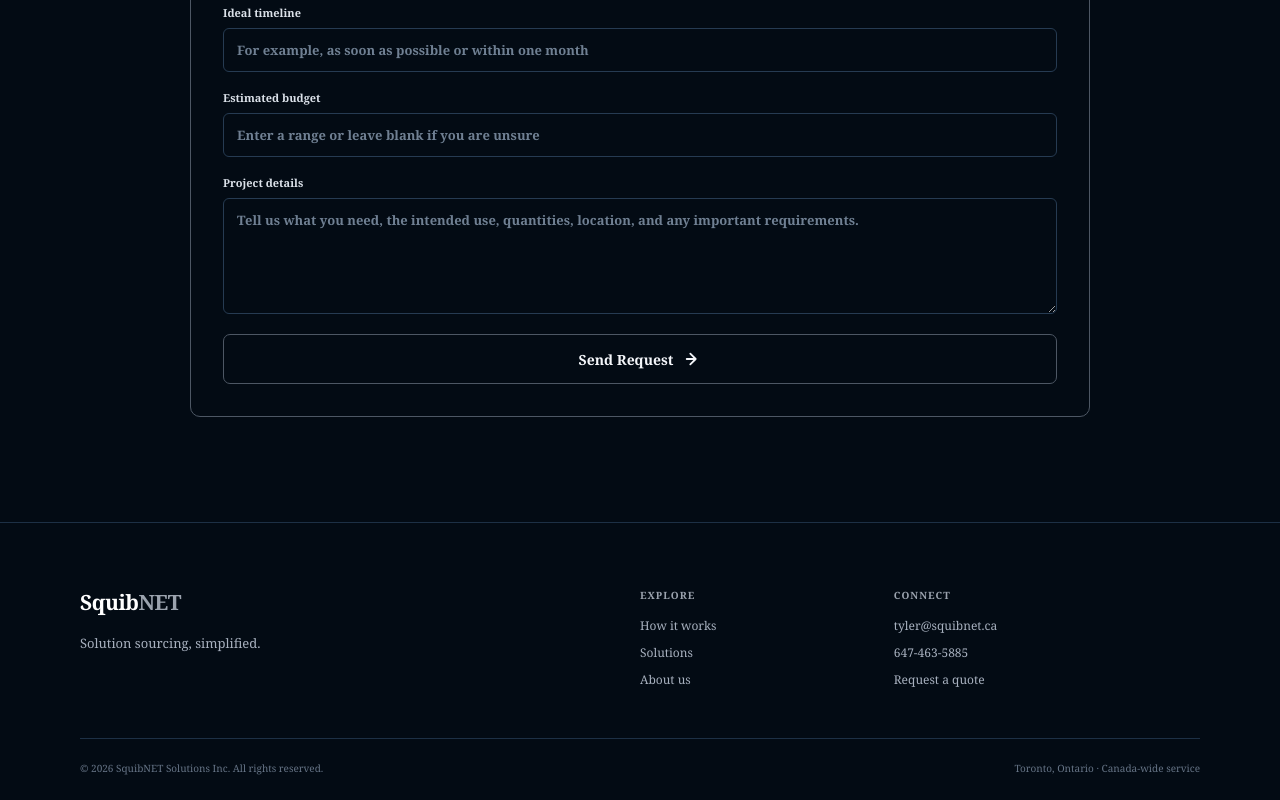
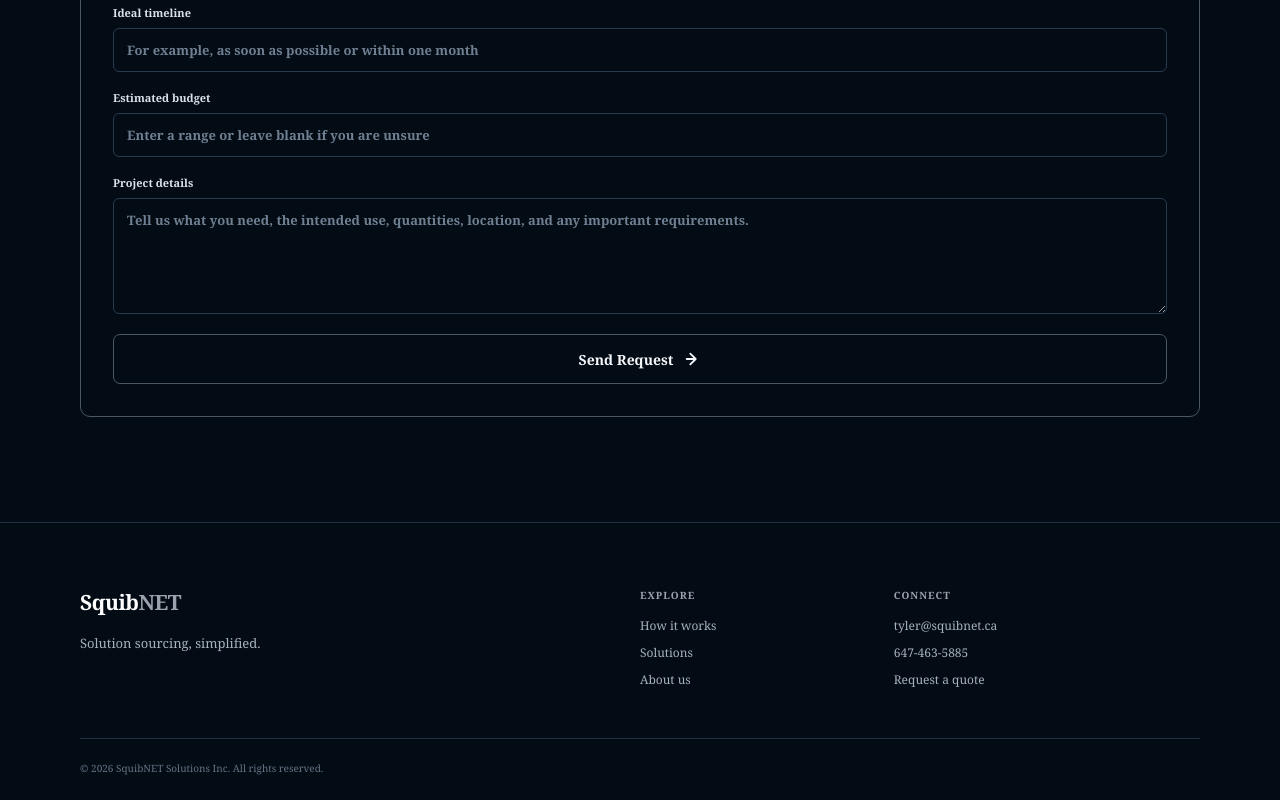
Before and after one commit to tsquibb52/squibnet, a website: page index.html in a window 1280 px wide. Shown: the part 5284-6084 px from the top of the page. Drawn offline with Linux system fonts and the light colour scheme.

Commit message:
Remove location text from footer in index.html and update max-width property in quote-container class in styles.css to use CSS variable.

```diff
--- a/index.html
+++ b/index.html
@@ -341,7 +341,6 @@
         </div>
         <div class="footer-bottom">
           <p>© <span id="current-year">2026</span> SquibNET Solutions Inc. All rights reserved.</p>
-          <p>Toronto, Ontario · Canada-wide service</p>
         </div>
       </div>
     </footer>
--- a/styles.css
+++ b/styles.css
@@ -657,8 +657,7 @@ svg {
 }
 
 .quote-container {
-  width: 100%;
-  max-width: 900px;
+  max-width: var(--container);
   margin: 0 auto;
 }
 
```
